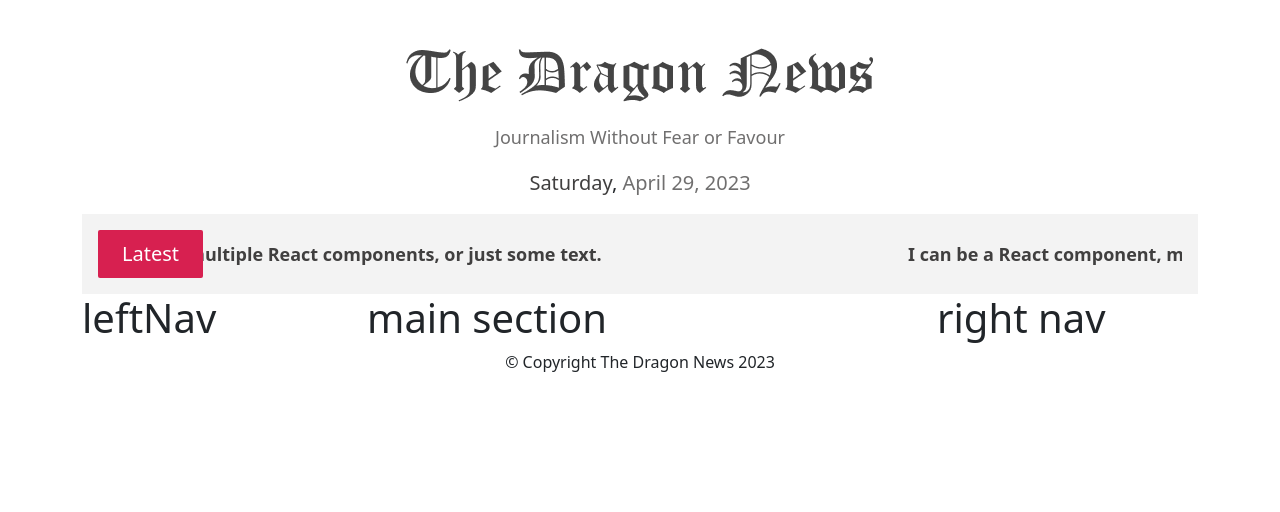
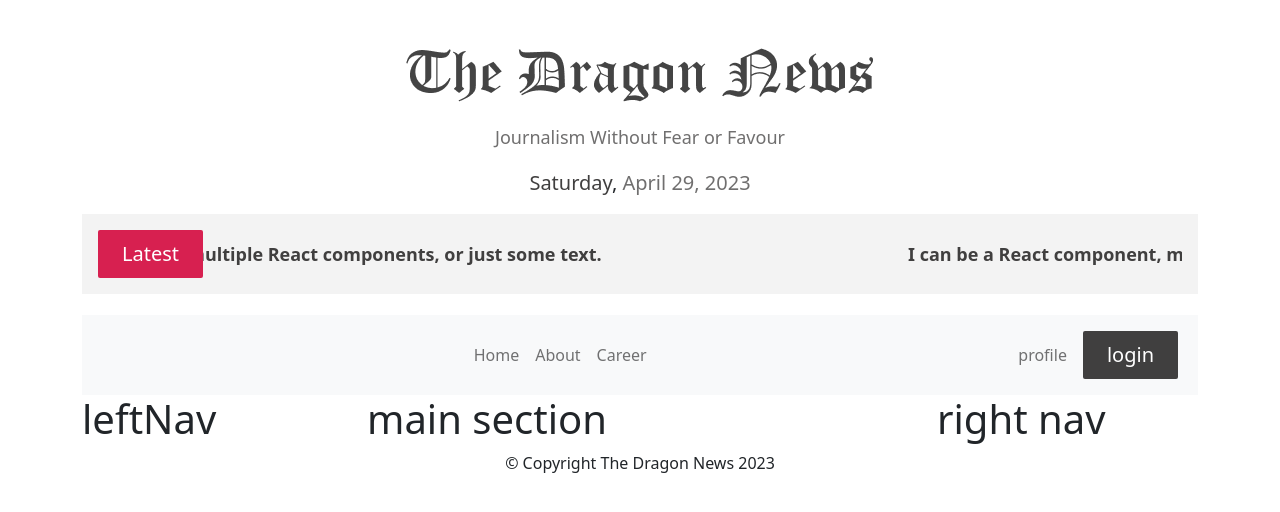
Before and after one commit to Abdullah149081/the-news-dragon, a React (Vite) app: page / in a window 1280 px wide. Shown: the top 512 px of the page. Built offline with nearby package versions, Linux system fonts and the light colour scheme.

Commit message:
navbar add

```diff
--- a/src/pages/Shared/Header/Header.css
+++ b/src/pages/Shared/Header/Header.css
@@ -20,3 +20,6 @@
   line-height: 30px;
   color: #403f3f;
 }
+.btn-login{
+    background: #403F3F;
+}
--- a/src/pages/Shared/Header/Header.jsx
+++ b/src/pages/Shared/Header/Header.jsx
@@ -1,5 +1,8 @@
 import moment from "moment";
 import Container from "react-bootstrap/Container";
+import Nav from "react-bootstrap/Nav";
+import NavDropdown from "react-bootstrap/NavDropdown";
+import Navbar from "react-bootstrap/Navbar";
 import Marquee from "react-fast-marquee";
 import logo from "../../../assets/logo.png";
 import "./Header.css";
@@ -22,6 +25,29 @@ const Header = () => {
           I can be a React component, multiple React components, or just some text.
         </Marquee>
       </div>
+      <div style={{ marginTop: "21px" }}>
+        <Navbar collapseOnSelect expand="lg" bg="light" variant="light">
+          <Container>
+            <Navbar.Brand />
+            <Navbar.Toggle aria-controls="responsive-navbar-nav" />
+            <Navbar.Collapse id="responsive-navbar-nav">
+              <Nav className="mx-auto">
+                <Nav.Link href="#features">Home</Nav.Link>
+                <Nav.Link href="#pricing">About</Nav.Link>
+                <Nav.Link href="#pricing">Career</Nav.Link>
+              </Nav>
+              <Nav className="d-md-inline-flex align-items-md-center">
+                <Nav.Link href="#deets">profile</Nav.Link>
+                <Nav.Link className="" eventKey={2} to="/login">
+                  <button type="button" className="btn-dragon btn-login">
+                    login
+                  </button>
+                </Nav.Link>
+              </Nav>
+            </Navbar.Collapse>
+          </Container>
+        </Navbar>
+      </div>
     </Container>
   );
 };
```
